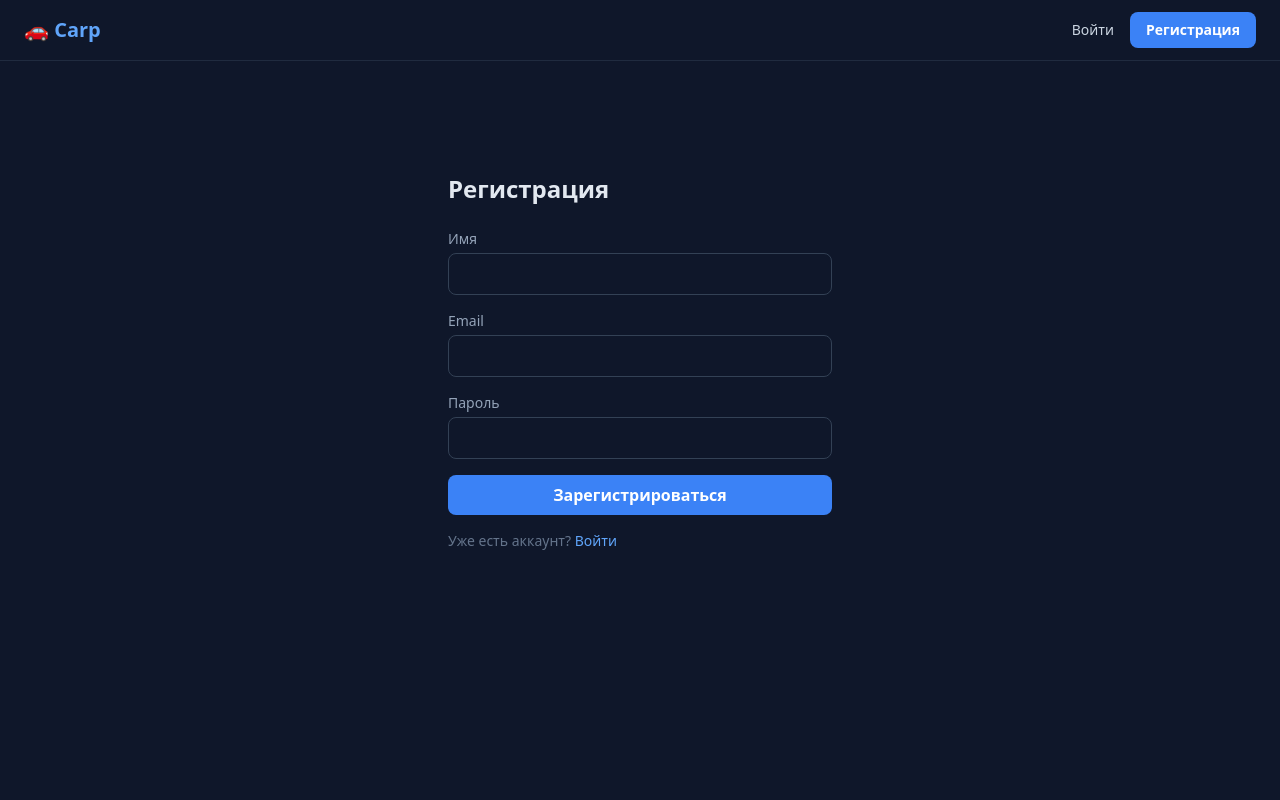
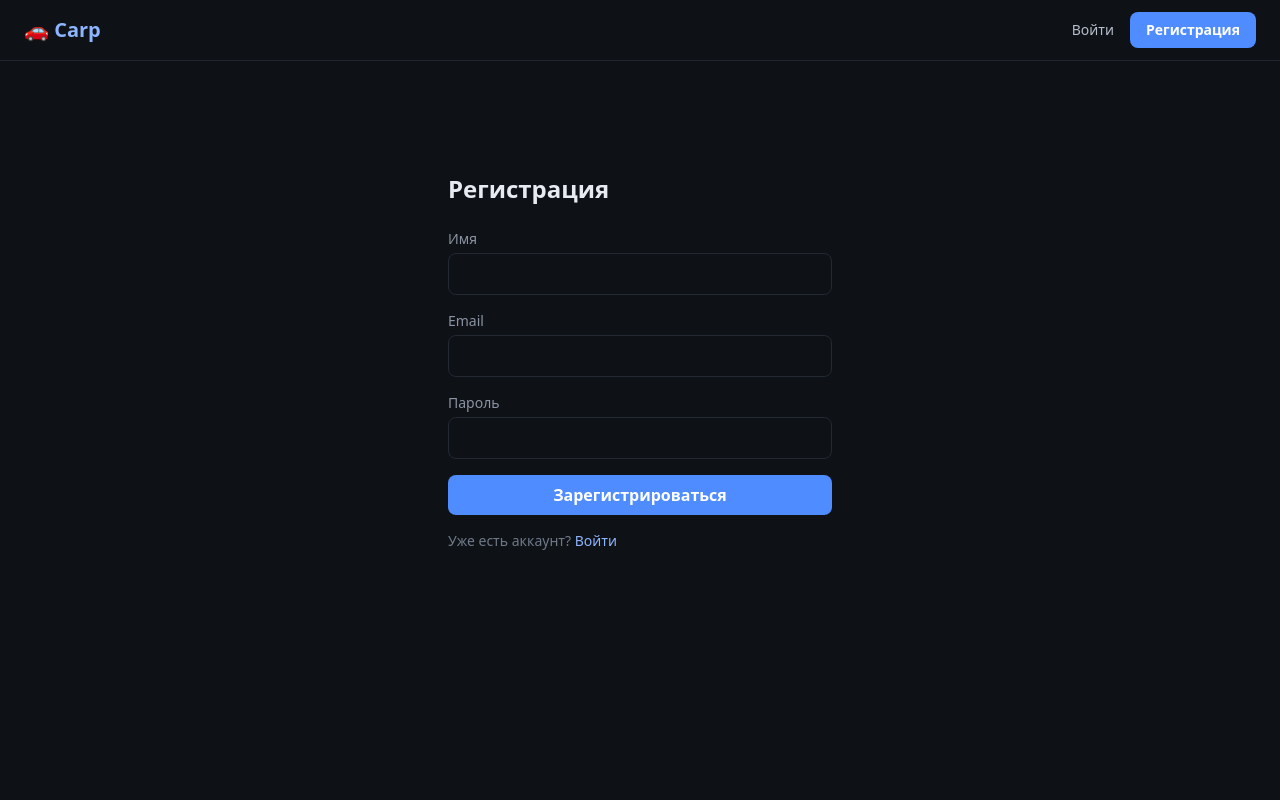
Before and after one commit to skymortem/Carp, a FastAPI app: page /register in a window 1280 px wide. Run offline with FastAPI, Linux system fonts and the light colour scheme; some libraries are stand-ins or nearby versions.

Commit message:
style: палитра «Графит» — холодные нейтрали и один синий акцент
Композиция и разметка не меняются: цвета переопределены на уровне
палитры Tailwind, поэтому все существующие классы (text-slate-400,
bg-slate-800/30, border-slate-700, text-blue-400, red/green/amber)
получают новые значения без правок в шести шаблонах.

- slate: синевато-серый -> нейтральный графит (#161b22 ... #e7eaf0);
- blue: акцент #4f8cff вместо #3b82f6, hover #3c78e8;
- red/green/amber: мягче, чтобы статусы не спорили с акцентом;
- фон #0e1116, поверхность карточки #151a21, линия #232a34 — вынесены
  в CSS-переменные (:root), чтобы палитру можно было менять в одном месте;
- Chart.js в дашборде: столбцы и подписи в новой палитре, добавлена
  еле заметная сетка по Y и X;
- focus-visible у кнопок и полей — клавиатурный фокус стал видимым.

Проверено в браузере: дашборд, план ТО, настройки, логин; тесты 38 passed.

```diff
--- a/backend/app/templates/base.html
+++ b/backend/app/templates/base.html
@@ -9,26 +9,56 @@
     <script defer src="https://cdn.jsdelivr.net/npm/alpinejs@3.x.x/dist/cdn.min.js"></script>
     <script src="https://cdn.jsdelivr.net/npm/chart.js@4.4.7/dist/chart.umd.min.js"></script>
     <script>
+        // Палитра «Графит»: нейтрали переопределены на холодный графит,
+        // акцент — один синий. Классы в шаблонах остаются прежними,
+        // поэтому разметку при смене палитры трогать не нужно.
         tailwind.config = {
             darkMode: 'class',
             theme: {
                 extend: {
                     colors: {
-                        dark: { 50: '#f8fafc', 100: '#1e293b', 200: '#334155', 300: '#475569', 400: '#64748b', 500: '#94a3b8', 600: '#cbd5e1', 700: '#e2e8f0', 800: '#f1f5f9', 900: '#f8fafc' }
+                        slate: {
+                            100: '#e7eaf0', 200: '#c8cfd9', 300: '#b6bfcc', 400: '#8b94a3',
+                            500: '#6f7a88', 600: '#566170', 700: '#333c48',
+                            800: '#232a34', 900: '#161b22',
+                        },
+                        blue: { 300: '#a9c6ff', 400: '#8db4ff', 500: '#4f8cff', 600: '#3c78e8', 700: '#2f62c9' },
+                        red: { 300: '#ff9d95', 400: '#ff7b72', 500: '#e5534b', 700: '#8c3a3a', 900: '#3a1c1c' },
+                        green: { 400: '#6fd39a', 500: '#2f9e5e' },
+                        amber: { 400: '#e8b34b' },
                     }
                 }
             }
         }
     </script>
     <style>
-        body { background: #0f172a; color: #e2e8f0; }
-        .card { background: #1e293b; border: 1px solid #334155; border-radius: 0.75rem; }
-        .btn-primary { background: #3b82f6; color: white; padding: 0.5rem 1rem; border-radius: 0.5rem; font-weight: 600; }
-        .btn-primary:hover { background: #2563eb; }
-        .btn-secondary { background: #334155; color: #e2e8f0; padding: 0.5rem 1rem; border-radius: 0.5rem; }
-        .btn-secondary:hover { background: #475569; }
-        .input { background: #0f172a; border: 1px solid #334155; border-radius: 0.5rem; padding: 0.5rem 0.75rem; color: #e2e8f0; width: 100%; }
-        .input:focus { outline: none; border-color: #3b82f6; }
+        :root {
+            --bg: #0e1116;
+            --surface: #151a21;
+            --raised: #1b212a;
+            --line: #232a34;
+            --ink: #e7eaf0;
+            --muted: #8b94a3;
+            --accent: #4f8cff;
+            --accent-hover: #3c78e8;
+        }
+        body { background: var(--bg); color: var(--ink); }
+        .card { background: var(--surface); border: 1px solid var(--line); border-radius: 0.625rem; }
+        .btn-primary {
+            background: var(--accent); color: #fff; padding: 0.5rem 1rem;
+            border-radius: 0.5rem; font-weight: 600; transition: background-color .15s ease;
+        }
+        .btn-primary:hover { background: var(--accent-hover); }
+        .btn-secondary { background: var(--raised); color: var(--ink); padding: 0.5rem 1rem; border-radius: 0.5rem; }
+        .btn-secondary:hover { background: #222a35; }
+        .btn-primary:focus-visible, .btn-secondary:focus-visible, .input:focus-visible {
+            outline: 2px solid var(--accent); outline-offset: 2px;
+        }
+        .input {
+            background: var(--bg); border: 1px solid var(--line); border-radius: 0.5rem;
+            padding: 0.5rem 0.75rem; color: var(--ink); width: 100%;
+        }
+        .input:focus { outline: none; border-color: var(--accent); }
         .badge { padding: 0.25rem 0.75rem; border-radius: 9999px; font-size: 0.75rem; font-weight: 600; }
     </style>
 </head>
```
Also changed, not shown: backend/app/templates/dashboard.html (+11 -5 lines).
